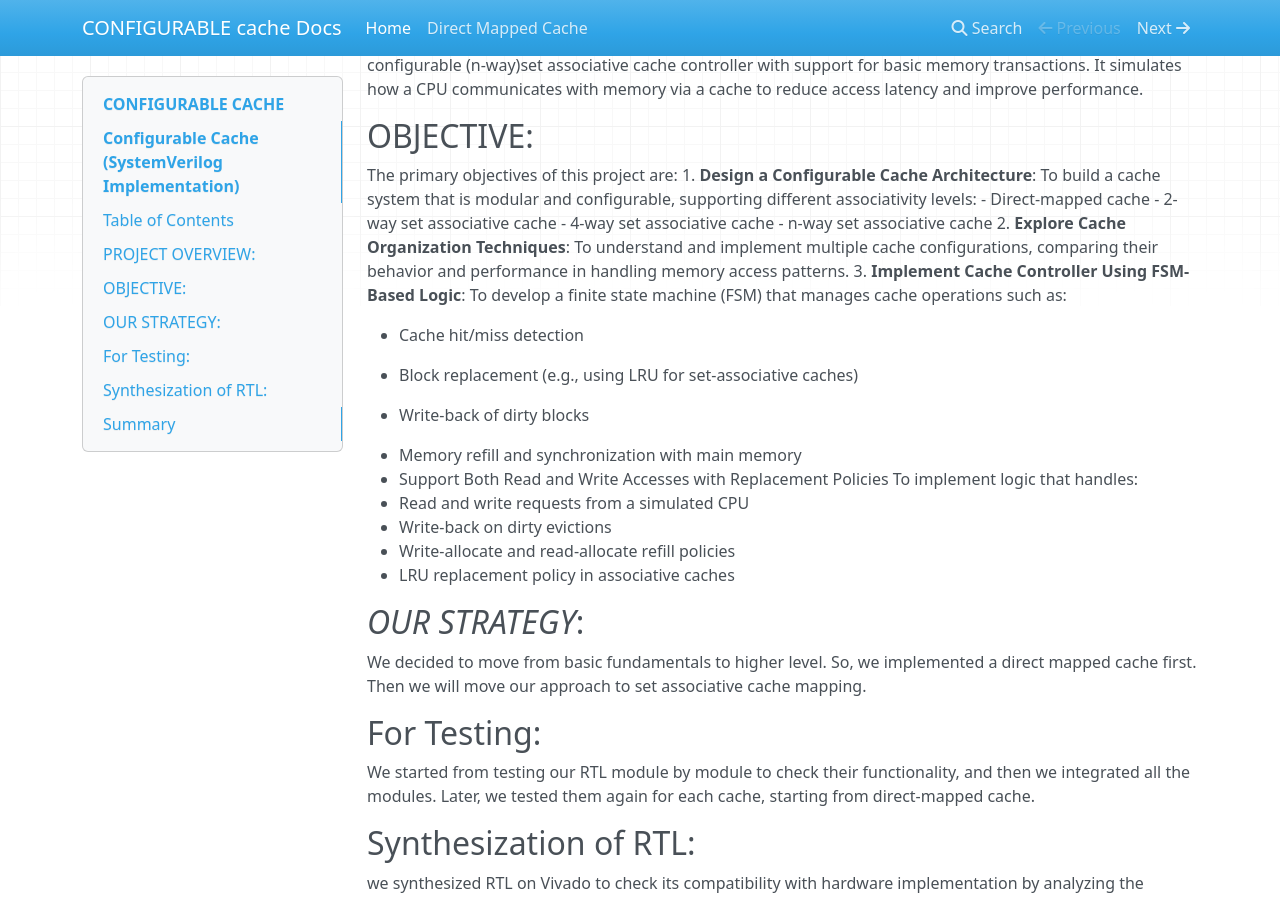
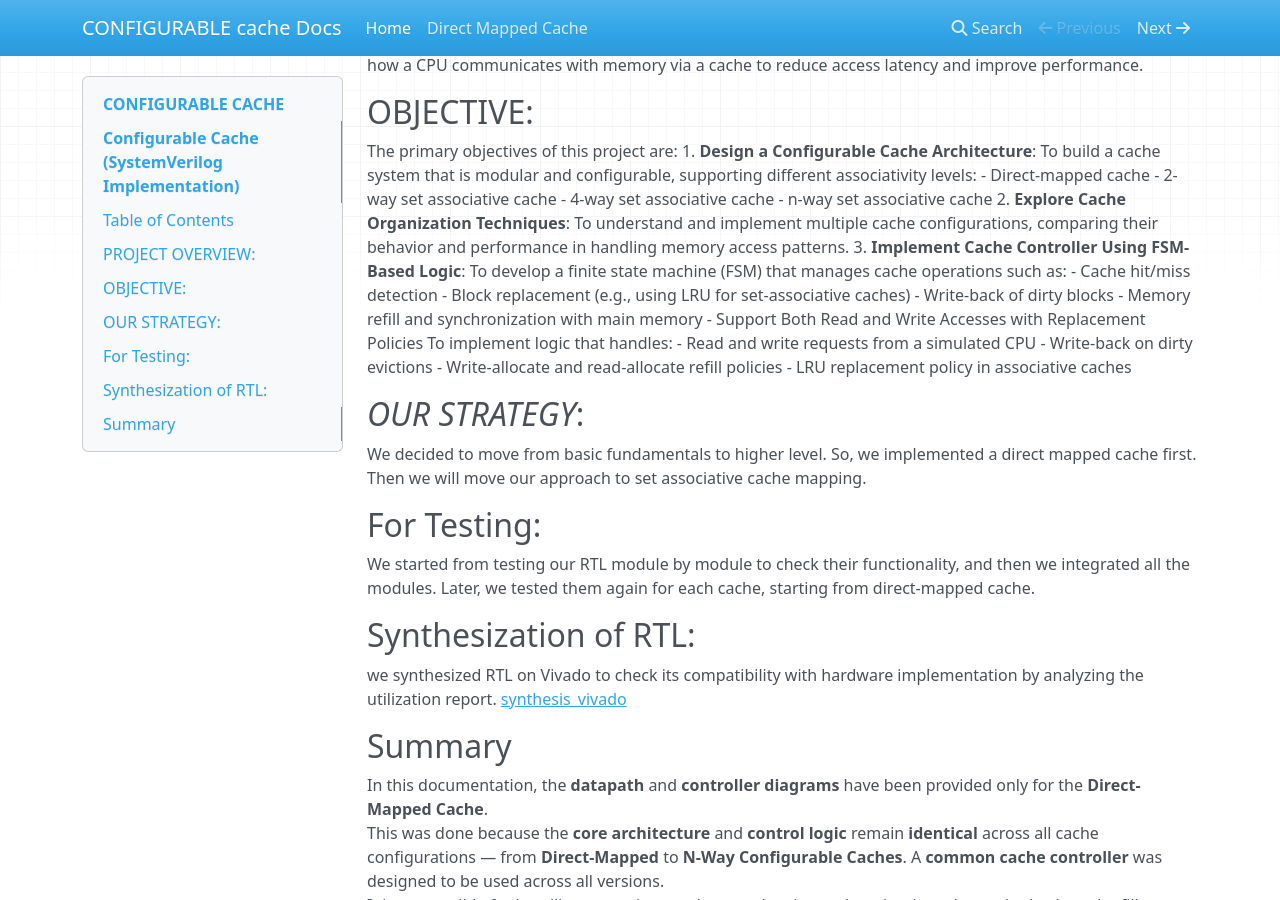
Before and after one commit to meds-ee-uet/Configurable-Cache, an MkDocs documentation site: the page built from Direct_Mapped_Cache/docs/index.md, in a window 1280 px wide and 900 px high, scrolled down 732 px. Built offline with MkDocs 1.6.1, drawn with Linux system fonts in a browser that asks for light colours; nearby versions of some CDN libraries; part of the change alters nothing that is shown.

```diff
--- a/Direct_Mapped_Cache/docs/index.md
+++ b/Direct_Mapped_Cache/docs/index.md
@@ -14,12 +14,12 @@
 - [Our Strategy](#our-strategy)
 - [For Testing](#for-testing)
 - [Direct Mapped Cache](directmappedreadme.md)
-- [2-Way Set-Associative Cache](https://github.com/meds-ee-uet/Configurable-Cache/blob/main/2-WAY%20SET_ASSOCIATIVE%20CACHE/README2.md)
-- [4-Way Set-Associative Cache](https://github.com/meds-ee-uet/Configurable-Cache/blob/main/4_SET_ASSOCIATIVE_CACHE/README.md)
-- [N-Way CONFIGURABLE Set-Associative Cache](https://github.com/meds-ee-uet/Configurable-Cache/tree/main/configurable(n-way)_set-associative_cache#readme)
+- [2-Way Set-Associative Cache](2way.md)
+- [4-Way Set-Associative Cache](4way.md)
+- [N-Way CONFIGURABLE Set-Associative Cache](nway.md)
 - [Synthesization of RTL](#synthesization-of-rtl)
 - [Summary](#Summary)
--
+
 ## **PROJECT OVERVIEW**:
 This project implements a direct-mapped cache,2-way set associative cache,4-way set associative cahe and configurable (n-way)set associative cache controller with support for basic memory transactions. It simulates how a CPU communicates with memory via a cache to reduce access latency and improve performance.
 ## OBJECTIVE:
@@ -34,11 +34,8 @@ To build a cache system that is modular and configurable, supporting different a
 To understand and implement multiple cache configurations, comparing their behavior and performance in handling memory access patterns.
 3. **Implement Cache Controller Using FSM-Based Logic**:
 To develop a finite state machine (FSM) that manages cache operations such as:
-
 - Cache hit/miss detection
-
 - Block replacement (e.g., using LRU for set-associative caches)
-
 - Write-back of dirty blocks
 - Memory refill and synchronization with main memory
 - Support Both Read and Write Accesses with Replacement Policies
```
